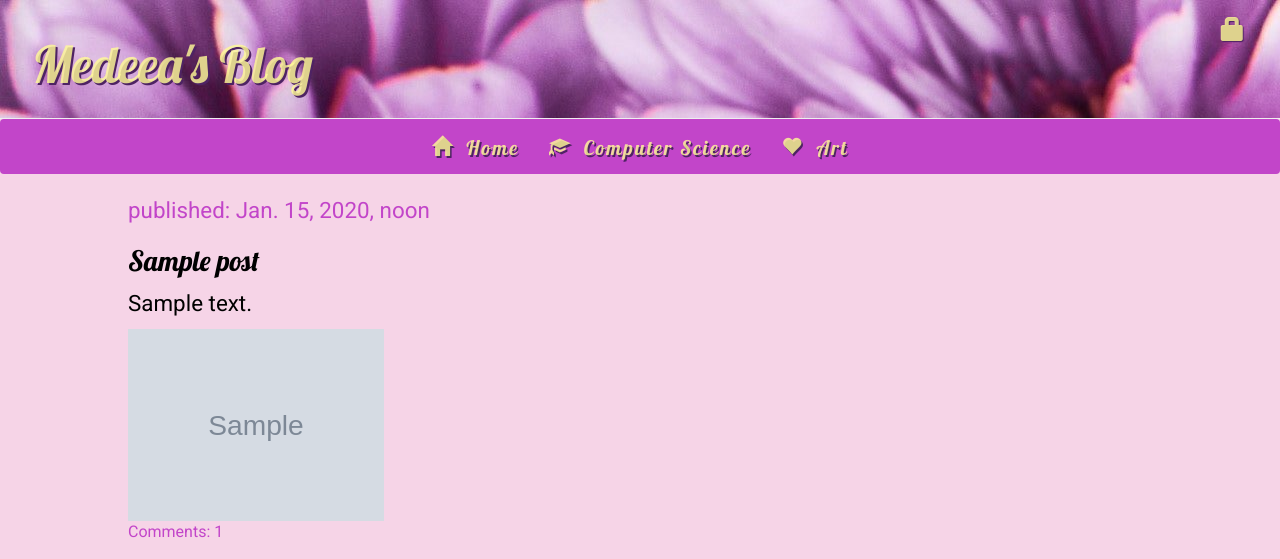
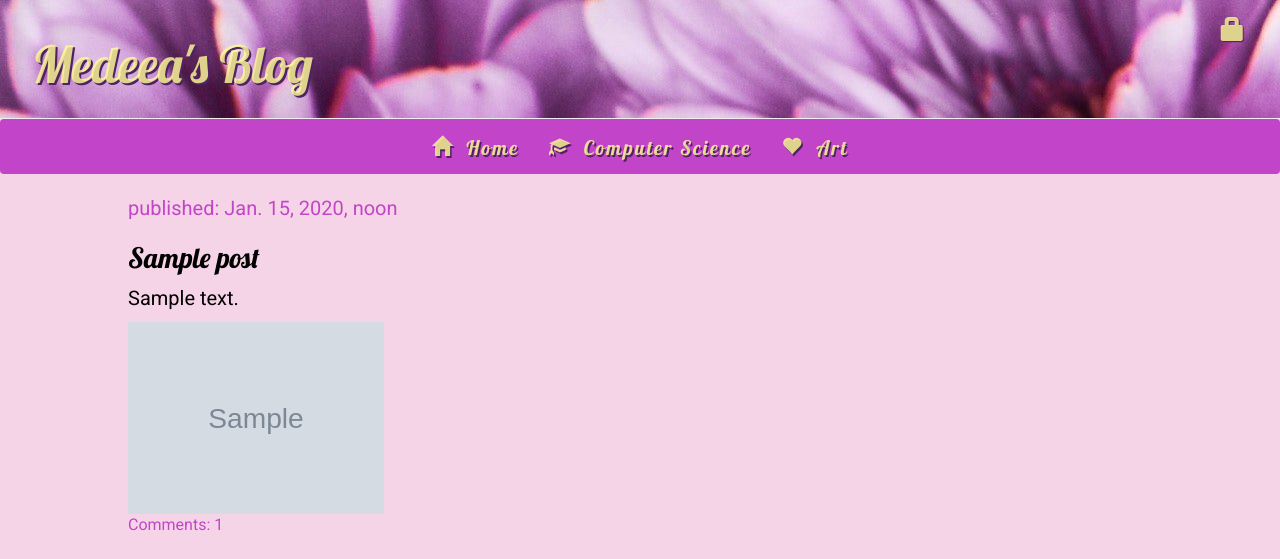
Before and after one commit to MedeeaZ/my-first-blog, a Django app: page /cs/ in a window 1280 px wide. Shown: the top 559 px of the page. Run offline with Django 3.2, Linux system fonts and the light colour scheme; tables that the repository leaves empty hold one stand-in row (values such as "Sample post"); grey boxes marked "Sample" are stand-in pictures; some libraries are stand-ins or nearby versions.

Commit message:
I made the font-size a bit smaller

```diff
--- a/mysite/blog/static/css/blog.css
+++ b/mysite/blog/static/css/blog.css
@@ -99,7 +99,7 @@ h1, h2, h3, h4 {
 
 .post p {
     color: #000000;
-    font-size: 2.8vh;
+    font-size: 2.5vh;
     font-family: 'Roboto', cursive;
     text-align: justify;
     text-justify: inter-word;
@@ -154,7 +154,7 @@ h1, h2, h3, h4 {
     text-align: center;
 }
 .home_content p {
-    font-size: 2.8vh;
+    font-size: 2.5vh;
     text-align: justify;
     text-justify: inter-word;
     font-family: 'Roboto', cursive;
```
